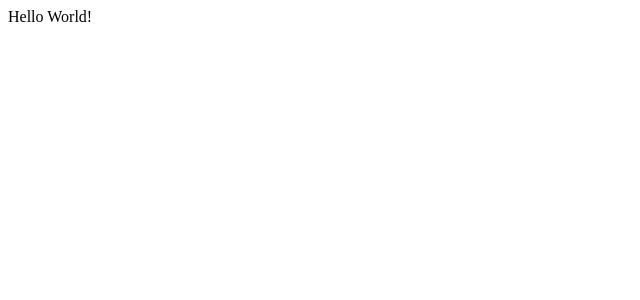
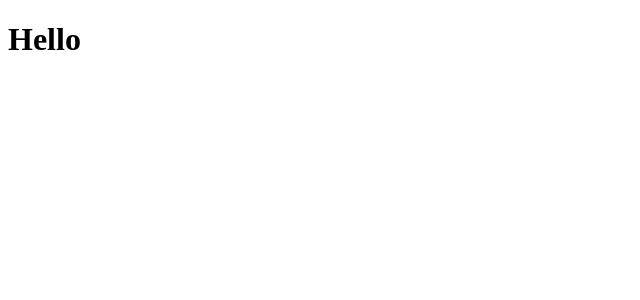
Before and after one commit to AltCampus/react_shopping_cart, a React (Create React App) app: page / in a window 1280 px wide. Shown: the top 300 px of the page, without its empty margins (0-640 px from the left). Built offline with nearby package versions, Linux system fonts and the light colour scheme.

Commit message:
initial commit

```diff
--- a/package.json
+++ b/package.json
@@ -10,6 +10,7 @@
     "react-dom": "^16.12.0",
     "react-scripts": "3.3.0"
   },
+
   "scripts": {
     "start": "react-scripts start",
     "build": "react-scripts build",
--- /dev/null
+++ b/src/App.js
@@ -0,0 +1,19 @@
+import React from "react";
+
+class App extends React.Component {
+  constructor() {
+    super();
+    this.state = {
+      cart: []
+    };
+  }
+
+  render(){
+    return(
+      <h1>Hello</h1>
+    )
+  }
+
+}
+
+export default App;
--- a/src/index.js
+++ b/src/index.js
@@ -1,7 +1,6 @@
 import React from "react";
 import { render } from "react-dom";
-export default function App() {
-  return <div>Hello World!</div>;
-}
+import App from './App';
+
 
 render(<App />, document.getElementById("root"));
```
Also changed, not shown: 1 other file (tests, documents, lock files or other folders).
